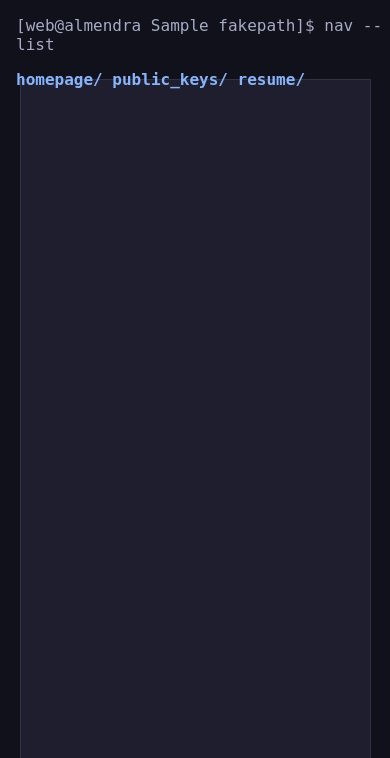
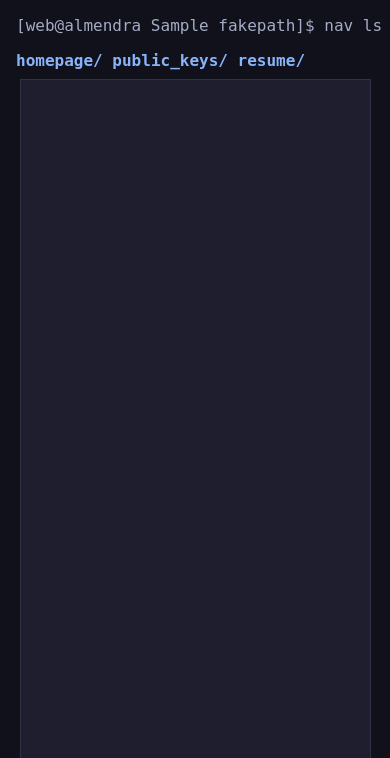
Before and after one commit to almondheil/almendra-dev, a Flask app: template templates/base.html in a window 390 px wide. Shown: the top 758 px of the page. Run offline with Flask 3, Linux system fonts and the light colour scheme; the template is opened without the code that fills it: most values are stand-ins (such as "Sample title", 1, 10 or a date in 2020).

Commit message:
Shorten command appearing in the navbar
Hopefully it'll have fewer issues on mobile now

```diff
--- a/templates/base.html
+++ b/templates/base.html
@@ -23,11 +23,11 @@
     <nav class=topnav>
       <p class="dim indented">
         {% if fakepath %}
-          [web@almendra {{fakepath}}]$ nav --list
+          [web@almendra {{fakepath}}]$ nav ls
         {% elif title %}
-          [web@almendra ~/{{title}}]$ nav --list
+          [web@almendra ~/{{title}}]$ nav ls
         {% else %}
-          [web@almendra ~]$ nav --list
+          [web@almendra ~]$ nav ls
         {%endif %}
       </p>
       <ul class="navlinks indented">
@@ -36,7 +36,6 @@
         <li><a class="navlink" href="{{ url_for('resume') }}">resume/</a></li>
       </ul>
     </nav>
-    <!-- TODO DO NAV STUFF, IT'S IN THE TUTORIAL -->
     <main class=content>
       {% block content %} {% endblock %}
     </main>
```
